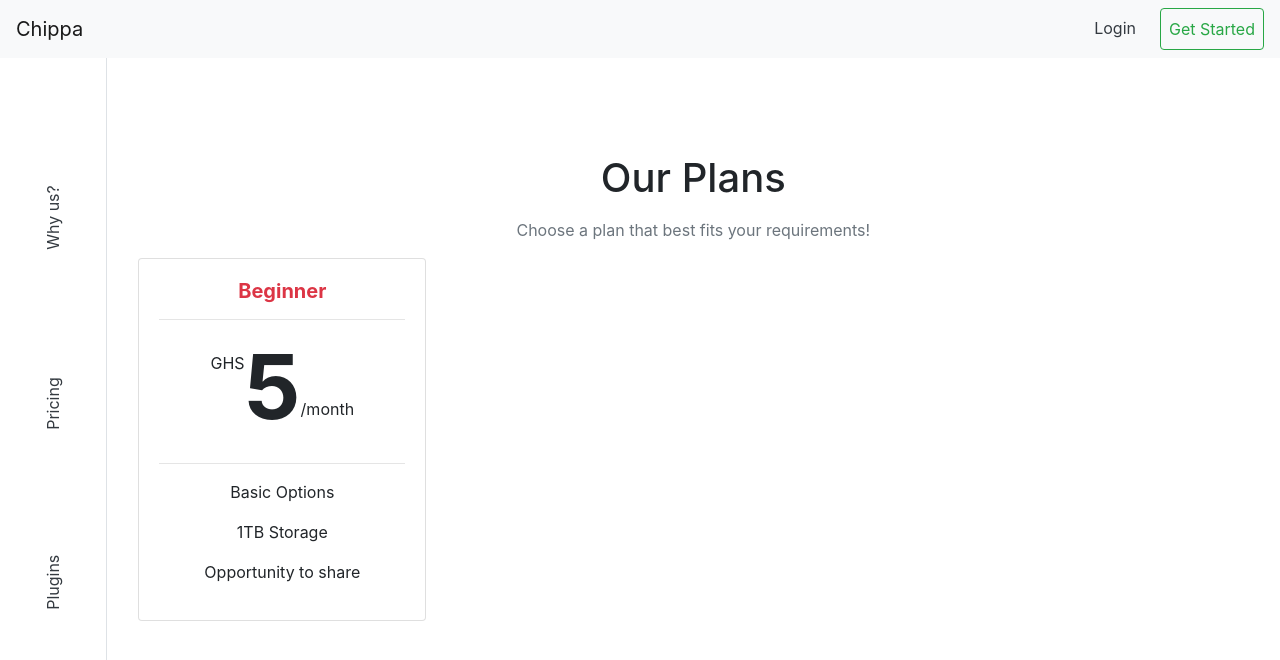
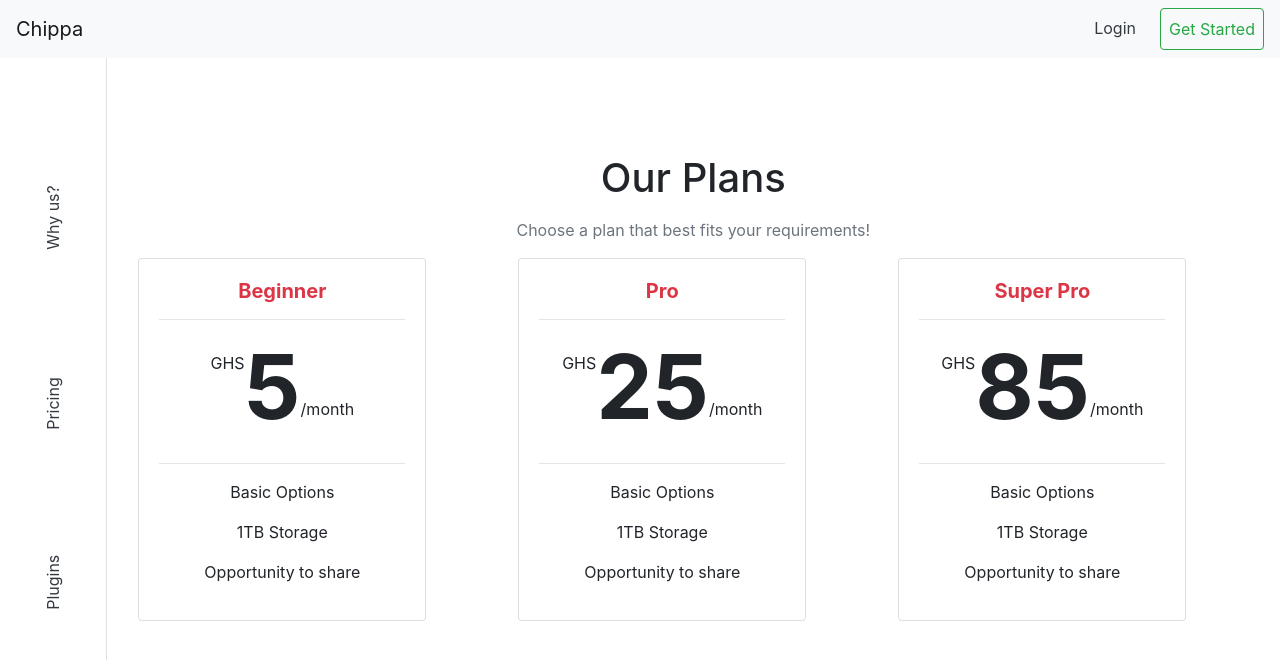
Before and after one commit to appiersign/pricing-plans, a Vue app: page / in a window 1280 px wide. Shown: the top 660 px of the page. Built offline with nearby package versions, Linux system fonts and the light colour scheme.

Commit message:
added price plans for pro and super pro

```diff
--- a/src/App.vue
+++ b/src/App.vue
@@ -67,6 +67,54 @@
                   </div>
                 </div>
               </div>
+
+              <div class="col-4">
+                <div class="card" style="width: 18rem;">
+                  <div class="card-body">
+                    <h5 class="card-title font-weight-bold text-danger text-center">Pro</h5>
+                    <hr>
+                    <div class="row">
+                      <div class="amount container text-center d-flex justify-content-center">
+                        <p class="align-self-start">GHS</p>
+                        <p class="d-flex align-self-center amount-figure align-items-center">25</p>
+                        <p class="align-self-end duration">/month</p>
+                      </div>
+                    </div>
+                    <hr>
+                    <div class="row">
+                      <div class="container text-center">
+                        <p>Basic Options</p>
+                        <p>1TB Storage</p>
+                        <p>Opportunity to share</p>
+                      </div>
+                    </div>
+                  </div>
+                </div>
+              </div>
+
+              <div class="col-4">
+                <div class="card" style="width: 18rem;">
+                  <div class="card-body">
+                    <h5 class="card-title font-weight-bold text-danger text-center">Super Pro</h5>
+                    <hr>
+                    <div class="row">
+                      <div class="amount container text-center d-flex justify-content-center">
+                        <p class="align-self-start">GHS</p>
+                        <p class="d-flex align-self-center amount-figure align-items-center">85</p>
+                        <p class="align-self-end duration">/month</p>
+                      </div>
+                    </div>
+                    <hr>
+                    <div class="row">
+                      <div class="container text-center">
+                        <p>Basic Options</p>
+                        <p>1TB Storage</p>
+                        <p>Opportunity to share</p>
+                      </div>
+                    </div>
+                  </div>
+                </div>
+              </div>
             </div>
           </div>
         </div>
@@ -123,7 +171,7 @@ export default {
     align-items: center;
   }
 
-  #duration {
+  .duration {
     align-items: start;
   }
 </style>
```
